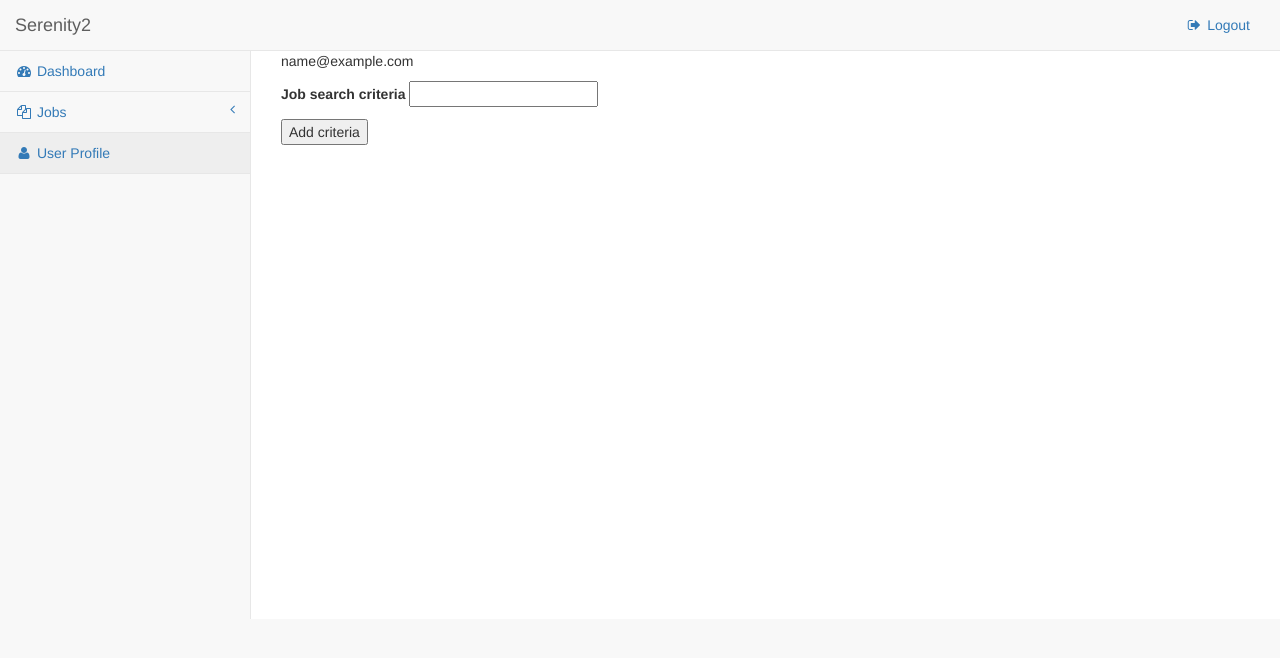
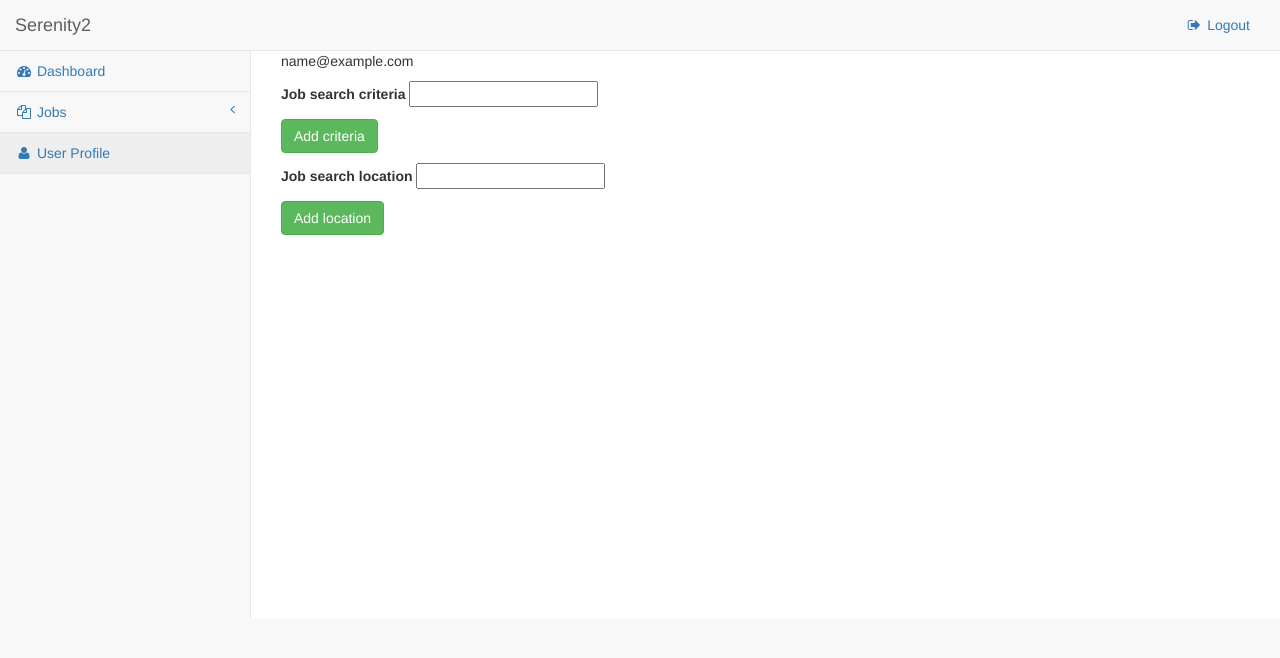
Before and after one commit to sorinbiriescu/serenity4, a Flask app: a page that uses serenity4/templates/user_profile.html in a window 1280 px wide. Shown: the top 658 px of the page. Run offline with Flask 2, Linux system fonts and the light colour scheme; the visitor is signed in with stand-in values (Sample User, id 1); data comes from the database, SQL or seed files in the repository; parts of the project's set-up code (start-up, migrations or seed data) failed here and were passed over; some libraries are stand-ins or nearby versions.

Commit message:
Added on user profile option to add search location

```diff
--- a/serenity4/forms.py
+++ b/serenity4/forms.py
@@ -35,3 +35,4 @@ class UserProfile(Form):
     email = StringField('email', validators=[DataRequired(), Email()])
     password = PasswordField('password', validators=[DataRequired()])
     job_search_criteria = StringField('Job search criteria')
+    job_search_location = StringField('Job search location')
--- a/serenity4/models.py
+++ b/serenity4/models.py
@@ -256,7 +256,7 @@ class UserJobStatus(db.Model):
         for job in job_id:
             status = UserJobStatus.query \
                                     .filter(and_(UserJobStatus.job_id == job,
-                                                UserJobStatus.user_id == logged_user)) \
+                                                 UserJobStatus.user_id == logged_user)) \
                                     .first()
             try:
                 db.session.delete(status)
@@ -295,6 +295,12 @@ class UserJobSearchCriteria(db.Model):
 
     @staticmethod
     def remove_job_search_criteria(search_criteria):
+        '''
+        remove_job _search_criteria(search_criteria)
+        ------
+        Removes a job search criteria from a user's UserJobSearchCriteria table.
+        Takes a criteria ID as an argument, get the current logged in user and remove the criteria.
+        '''
         logged_user = User.get_id_by_username(current_user)
         entry = UserJobSearchCriteria.query \
                     .filter(and_(UserJobSearchCriteria.id == search_criteria,
@@ -314,10 +320,43 @@ class UserJobSearchLocation(db.Model):
 
     def __init__(self, user_id, search_location):
         self.user_id = user_id
-        self.search_location = search_criteria
+        self.search_location = search_location
 
     def __repr__(self):
-        return "{}".format(self.search_criteria)
+        return "{}".format(self.search_location)
+
+    @staticmethod
+    def get_job_search_location():
+        logged_user = User.get_id_by_username(current_user)
+        return UserJobSearchLocation.query \
+                                    .filter(UserJobSearchLocation.user_id == logged_user) \
+                                    .order_by(UserJobSearchLocation.search_location)
+
+    @staticmethod
+    def add_job_search_location(search_location, exclude=None):
+        logged_user = User.get_id_by_username(current_user)
+        new_location = UserJobSearchLocation(logged_user, search_location)
+        db.session.add(new_location)
+        db.session.commit()
+
+    @staticmethod
+    def remove_job_search_location(search_location):
+        '''
+        remove_job _search_location(search_location)
+        ------
+        Removes a job search criteria from a user's UserJobSearchCriteria table.
+        Takes a location ID as an argument, gets the current logged in user and remove the criteria.
+        '''
+        logged_user = User.get_id_by_username(current_user)
+        entry = UserJobSearchLocation.query \
+                    .filter(and_(UserJobSearchLocation.id == search_location,
+                                UserJobSearchLocation.user_id == logged_user)) \
+                    .first()
+        try:
+            db.session.delete(entry)
+        except:
+            pass
+        db.session.commit()
 
 
 class UserJobSearchEngines(db.Model):
--- a/serenity4/templates/user_profile.html
+++ b/serenity4/templates/user_profile.html
@@ -25,6 +25,32 @@
 <p></p>
 <form action="" method="post" name="user_job_search_profile_input">
     <p>{{ form.job_search_criteria.label }} {{ form.job_search_criteria(size=20) }}</p>
-    <input type="submit" name="submit" value="Add criteria">
+    <input type="submit" class="btn btn-success" name="submit" value="Add criteria">
+</form>
+
+{% for location_item in location %}
+
+<form action="" method="post" name="user_job_search_profile.{{ location_item.id }}">
+    {{ form.hidden_tag() }}
+    <div class="btn-group">
+        <button type="button" class="btn btn-info dropdown-toggle" data-toggle="dropdown" aria-haspopup="true" aria-expanded="false">
+    {{location_item.search_location }} <span class="caret"></span>
+    </button>
+        <input value="{{ location_item.id }}" type="hidden" name="user_profile_search_term">
+        <ul class="dropdown-menu">
+            <!--
+        <li><a href="#">Test</a></li>
+        <li role="separator" class="divider"></li>
+        -->
+            <li><input type="submit" class="btn btn-link" name="submit" value="Remove location"></li>
+        </ul>
+    </div>
+</form>
+
+{% endfor %}
+<p></p>
+<form action="" method="post" name="user_job_search_profile_input">
+    <p>{{ form.job_search_location.label }} {{ form.job_search_location(size=20) }}</p>
+    <input type="submit" class="btn btn-success" name="submit" value="Add location">
 </form>
 {% endblock %}
--- a/serenity4/views.py
+++ b/serenity4/views.py
@@ -1,7 +1,7 @@
 from flask import render_template, request, redirect, url_for
 from flask_login import login_user, login_required, logout_user
 
-from serenity4.models import Jobs, User, UserJobStatus, UserJobSearchCriteria
+from serenity4.models import Jobs, User, UserJobStatus, UserJobSearchCriteria, UserJobSearchLocation
 from serenity4.forms import FilterSearch, SignupForm, LoginForm, UserProfile
 
 from serenity4 import app, db, login_manager
@@ -9,6 +9,7 @@ from serenity4 import app, db, login_manager
 
 @app.route('/')
 @app.route('/index')
+@login_required
 def index():
     return render_template('index.html')
 
@@ -249,13 +250,14 @@ def jobs_to_check(page=1):
             'jobs.html', jobs=jobs, filter_text="All", form=form)
 
 
+@app.route('/user_dashboard')
 @app.route('/user_dashboard/<username>')
 @login_required
 def user_dashboard(username):
     user = User.query.filter_by(username=username).first_or_404()
     return render_template('user_dashboard.html', user=user)
 
-
+@app.route('/user_profile')
 @app.route('/user_profile/<username>', methods=['GET', 'POST'])
 @login_required
 def user_profile(username):
@@ -266,27 +268,60 @@ def user_profile(username):
             UserJobSearchCriteria.add_job_search_criteria(
                 form.job_search_criteria.data)
             criteria = UserJobSearchCriteria.get_job_search_criteria()
+            location = UserJobSearchLocation.get_job_search_location()
             return redirect(url_for(
-                                'user_profile',
-                                username=username,
-                                criteria=criteria,
-                                user=user,
-                                form=form))
+                'user_profile',
+                username=username,
+                criteria=criteria,
+                location=location,
+                user=user,
+                form=form))
         elif request.form['submit'] == 'Remove criteria':
             UserJobSearchCriteria.remove_job_search_criteria(
                 request.form['user_profile_search_term'])
             criteria = UserJobSearchCriteria.get_job_search_criteria()
+            location = UserJobSearchLocation.get_job_search_location()
             return render_template(
-                        'user_profile.html',
-                        criteria=criteria,
-                        user=user,
-                        form=form)
+                'user_profile.html',
+                criteria=criteria,
+                location=location,
+                user=user,
+                form=form)
+        elif request.form['submit'] == 'Add location':
+            UserJobSearchLocation.add_job_search_location(
+                form.job_search_location.data)
+            criteria = UserJobSearchCriteria.get_job_search_criteria()
+            location = UserJobSearchLocation.get_job_search_location()
+            return redirect(url_for(
+                'user_profile',
+                username=username,
+                criteria=criteria,
+                location=location,
+                user=user,
+                form=form))
+        elif request.form['submit'] == 'Remove location':
+            UserJobSearchLocation.remove_job_search_location(
+                request.form['user_profile_search_term'])
+            criteria = UserJobSearchCriteria.get_job_search_criteria()
+            location = UserJobSearchLocation.get_job_search_location()
+            return render_template(
+                'user_profile.html',
+                criteria=criteria,
+                location=location,
+                user=user,
+                form=form)
+
         else:
             pass
     else:
         criteria = UserJobSearchCriteria.get_job_search_criteria()
+        location = UserJobSearchLocation.get_job_search_location()
         return render_template(
-            'user_profile.html', criteria=criteria, user=user, form=form)
+            'user_profile.html',
+            criteria=criteria,
+            location=location,
+            user=user,
+            form=form)
 
 
 @app.route("/signup", methods=["GET", "POST"])
@@ -315,7 +350,7 @@ def login():
             #flash("Logged in successfully as {}.".format(user.username))
             return redirect(
                 request.args.get('next')
-                or url_for('user_profile', username=user.username))
+                or url_for('user_dashboard', username=user.username))
         #flash('Incorrect username or password.')
     return render_template("login.html", form=form)
 
```
